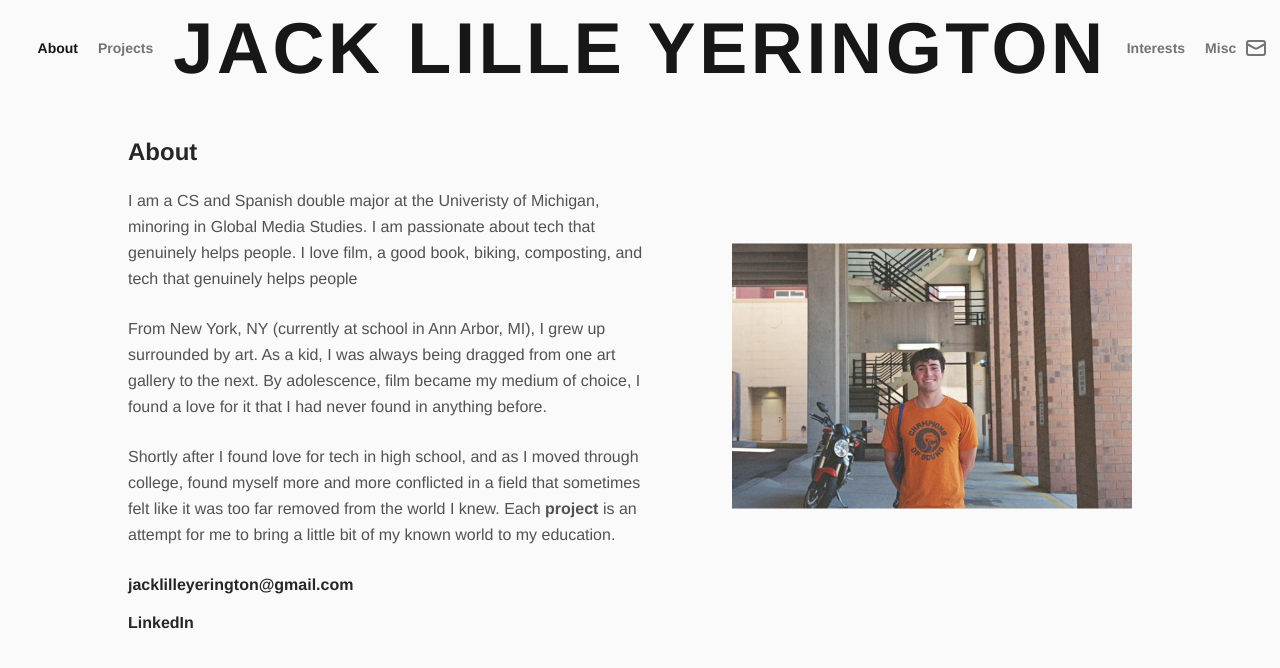
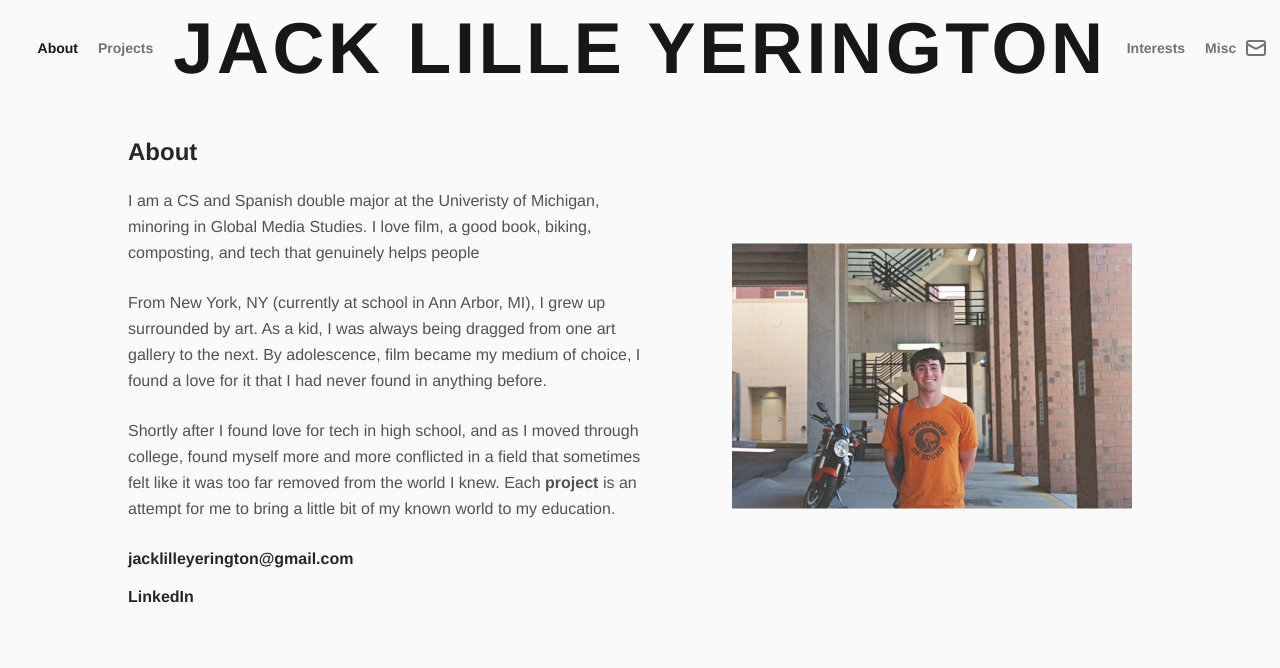
Before and after one commit to jackly1/personal_site, a Next.js app in the folder redone-site/: page /bio in a window 1280 px wide. Shown: the top 668 px of the page. Built offline with nearby package versions, Linux system fonts and the light colour scheme.

Commit message:
small tweaks

```diff
--- a/redone-site/app/bio/page.tsx
+++ b/redone-site/app/bio/page.tsx
@@ -14,8 +14,7 @@ export default function BioPage() {
                           <p>
                               I am a CS and Spanish double major at the
                               Univeristy of Michigan, minoring in Global Media
-                              Studies. I am passionate about tech that genuinely
-                              helps people. I love film, a good book, biking,
+                              Studies. I love film, a good book, biking,
                               composting, and tech that genuinely helps people
                           </p>
 
--- a/redone-site/app/layout.tsx
+++ b/redone-site/app/layout.tsx
@@ -6,6 +6,10 @@ export const metadata: Metadata = {
   title: 'Jack Lille Yerington',
   description:
     'CS and Spanish double major minoring in Global Media Studies at the University of Michigan.',
+  icons: {
+    icon: '/avatar.jpg',
+    apple: '/avatar.jpg',
+  },
 };
 
 export default function RootLayout({
```
Also changed, not shown: redone-site/public/avatar.jpg (added).
